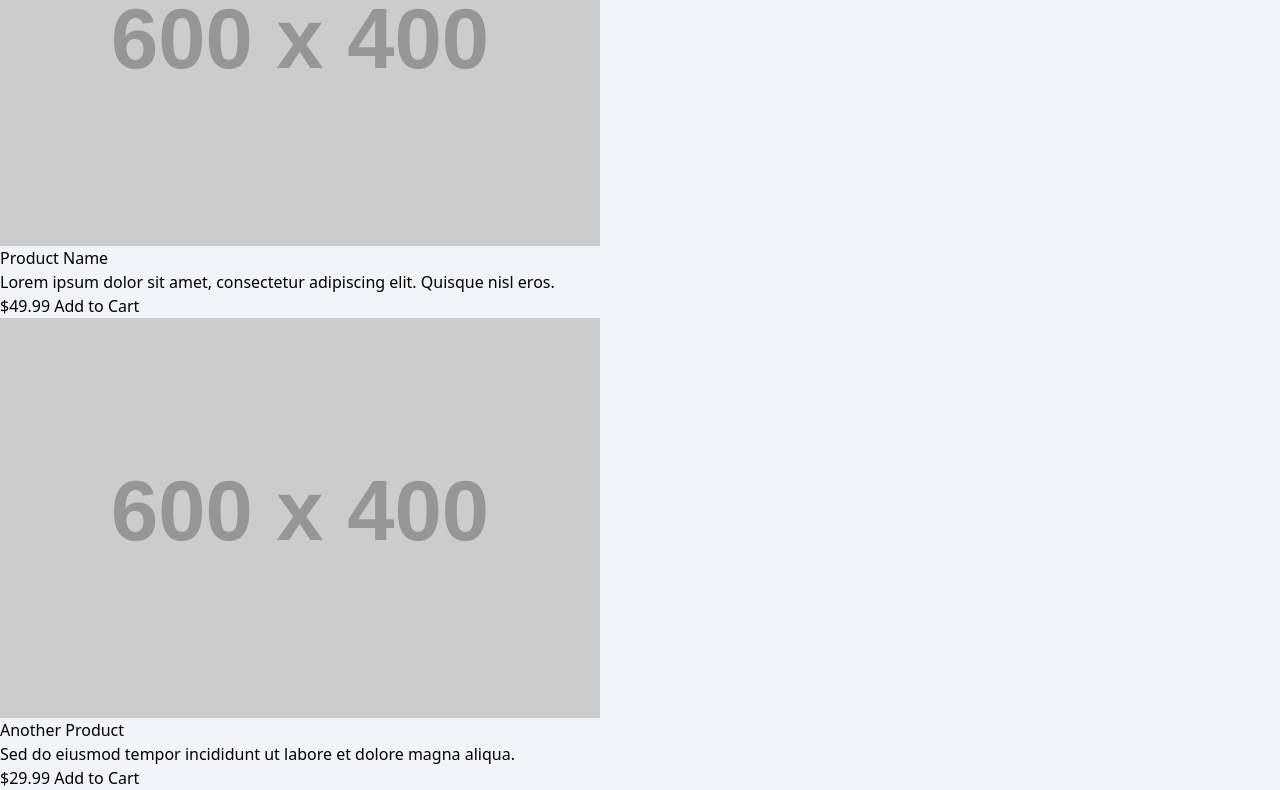
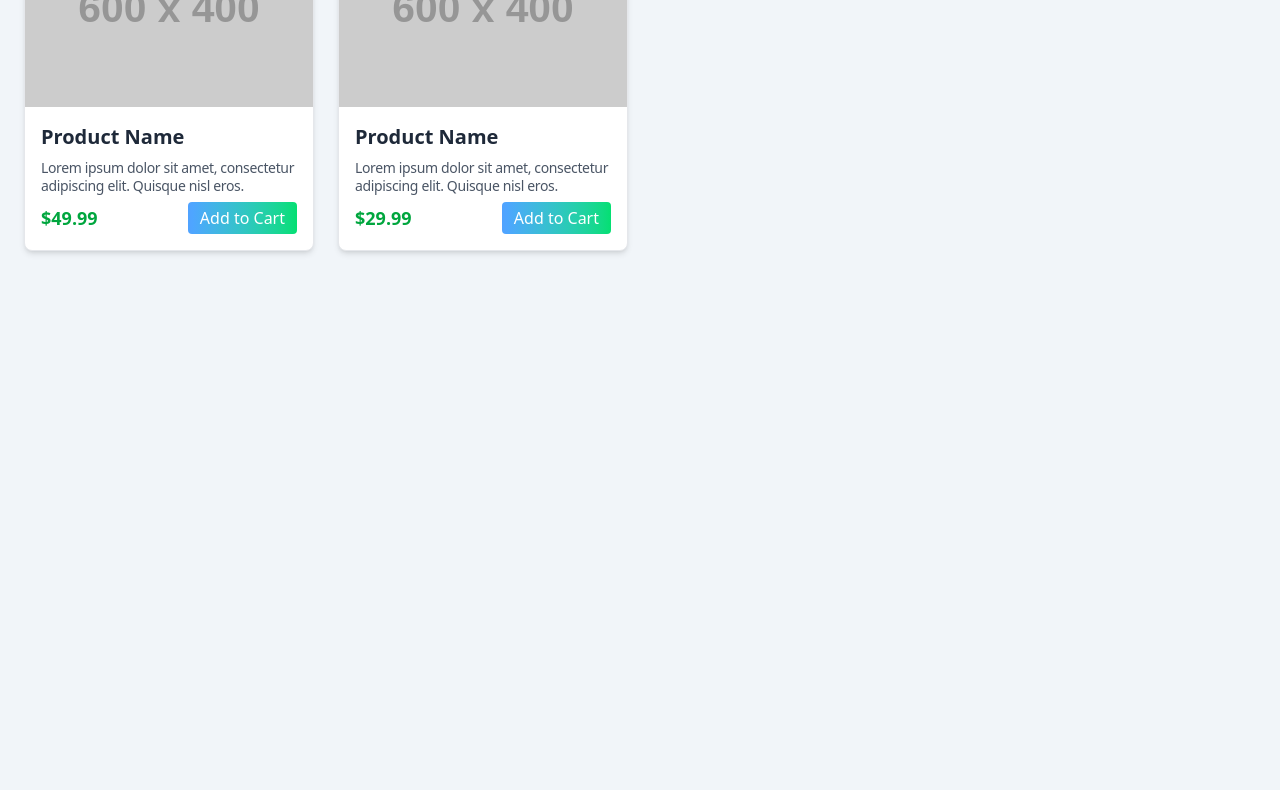
Before and after one commit to Ayzrian/mate-tailwindcss-course, a website built with Vite: page index.html in a window 1280 px wide. Shown: the part 242-1032 px from the top of the page. After the commit the page ends 800 px from the top, so only its background shows below. Built offline with nearby package versions, Linux system fonts and the light colour scheme; placeholder pictures from the web are drawn by us.

Commit message:
Adding styles for product listing with Tailwind - Finish

```diff
--- a/index.html
+++ b/index.html
@@ -22,52 +22,53 @@
       </div>
     </header>
 
-    <main class="">
-      <div class="">
-        <h1 class="">
+    <main class="p-6">
+      <div class="container mx-auto">
+        <h1 class="text-3xl font-bold text-center mb-8">
           Featured Products
         </h1>
 
-        <div class="">
-          <div class="">
+        <div class="grid grid-cols-4 gap-6">
+          <div class="bg-white border border-gray-200 rounded-lg shadow-md">
             <img
               src="https://placehold.co/600x400"
               alt="Product Image"
-              class=""
+              class="h-48 object-cover rounded-t-lg w-full"
             >
 
-            <div class="">
-              <h2 class="">
+            <div class="p-4 space-y-2">
+              <h2 class="text-xl font-semibold text-gray-800">
                 Product Name
               </h2>
-              <p class="">
+              <p class="text-gray-600 text-sm leading-tight tracking-tight">
                 Lorem ipsum dolor sit amet, consectetur adipiscing elit. Quisque nisl eros.
               </p>
-              <div class="">
-                <span class="">$49.99</span>
-                <button class="">
+              <div class="flex items-center justify-between">
+                <span class="text-lg font-bold text-green-600">$49.99</span>
+                <button class="bg-gradient-to-r from-blue-400 to-green-400 text-white py-1 px-3 rounded">
                   Add to Cart
                 </button>
               </div>
             </div>
           </div>
 
-          <div class="">
+          <div class="bg-white border border-gray-200 rounded-lg shadow-md">
             <img
               src="https://placehold.co/600x400"
               alt="Product Image"
-              class=""
+              class="h-48 object-cover rounded-t-lg w-full"
             >
-            <div class="">
-              <h2 class="">
-                Another Product
+
+            <div class="p-4 space-y-2">
+              <h2 class="text-xl font-semibold text-gray-800">
+                Product Name
               </h2>
-              <p class="">
-                Sed do eiusmod tempor incididunt ut labore et dolore magna aliqua.
+              <p class="text-gray-600 text-sm leading-tight tracking-tight">
+                Lorem ipsum dolor sit amet, consectetur adipiscing elit. Quisque nisl eros.
               </p>
-              <div class="">
-                <span class="">$29.99</span>
-                <button class="">
+              <div class="flex items-center justify-between">
+                <span class="text-lg font-bold text-green-600">$29.99</span>
+                <button class="bg-gradient-to-r from-blue-400 to-green-400 text-white py-1 px-3 rounded">
                   Add to Cart
                 </button>
               </div>
```
